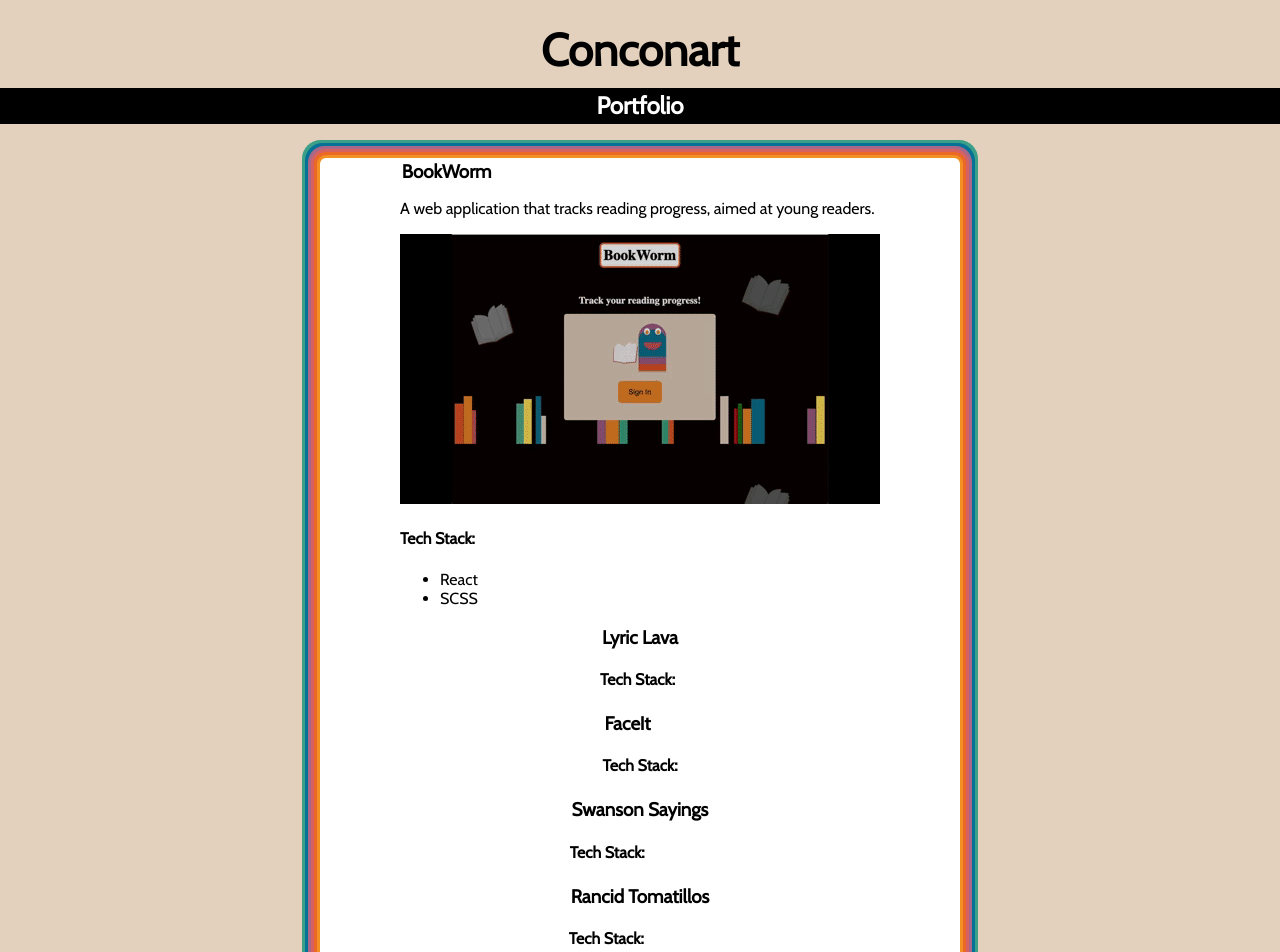
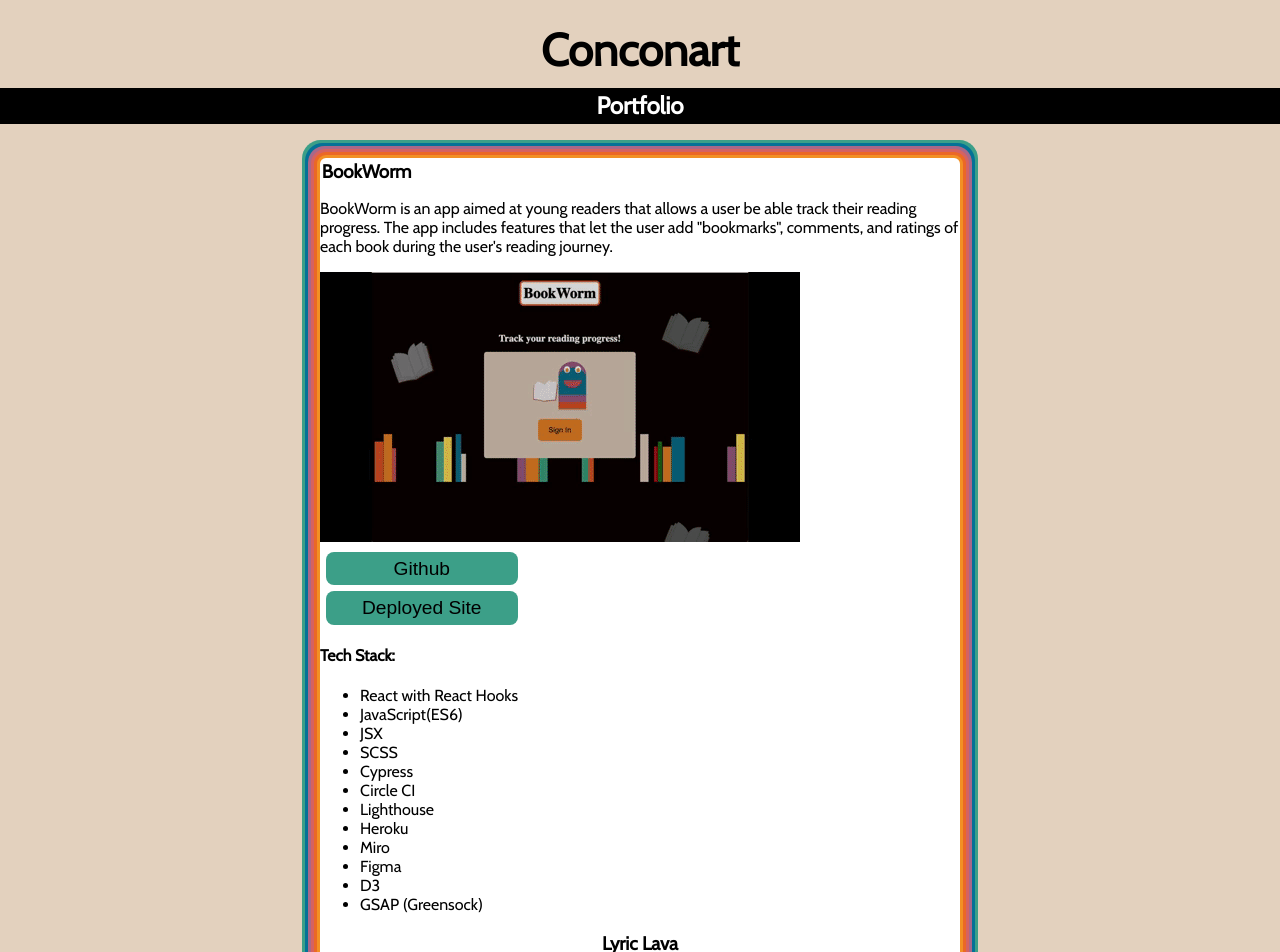
Before and after one commit to conconartist/conconart, a React (Create React App) app: page /portfolio in a window 1280 px wide. Shown: the top 952 px of the page. Built offline with nearby package versions, Linux system fonts and the light colour scheme.

Commit message:
Add project details

```diff
--- a/src/Portfolio/Portfolio.js
+++ b/src/Portfolio/Portfolio.js
@@ -34,12 +34,30 @@ export const Portfolio = () => {
           <section className='linkedSection'>
             <div className='projectSection'>
               <h3>BookWorm</h3>
-              <p className='projectSummary'>A web application that tracks reading progress, aimed at young readers.</p>
+              <p className='projectSummary'>BookWorm is an app aimed at young readers that allows a user be able track their reading progress. The app includes features that let the user add "bookmarks", comments, and ratings of each book during the user's reading journey.</p>
               <img src={bookwormintro}></img>
+              <div className='projectLinks'>
+                <a href='https://github.com/conconartist/book-worm-fe'>
+                  <button className='buttonOutsideLink'>Github</button>
+                </a>
+                <a href='https://book-worm-2.herokuapp.com/home'>
+                  <button className='buttonOutsideLink'>Deployed Site</button>
+                </a>
+              </div>
               <h4 className='techStackTitle'>Tech Stack:</h4>
               <ul className='projectTechStack'>
-                <li>React</li>
+                <li>React with React Hooks</li>
+                <li>JavaScript(ES6)</li>
+                <li>JSX</li>
                 <li>SCSS</li>
+                <li>Cypress</li>
+                <li>Circle CI</li>
+                <li>Lighthouse</li>
+                <li>Heroku</li>
+                <li>Miro</li>
+                <li>Figma</li>
+                <li>D3</li>
+                <li>GSAP (Greensock)</li>
               </ul>
             </div>
             <div className='projectSection'>
```
